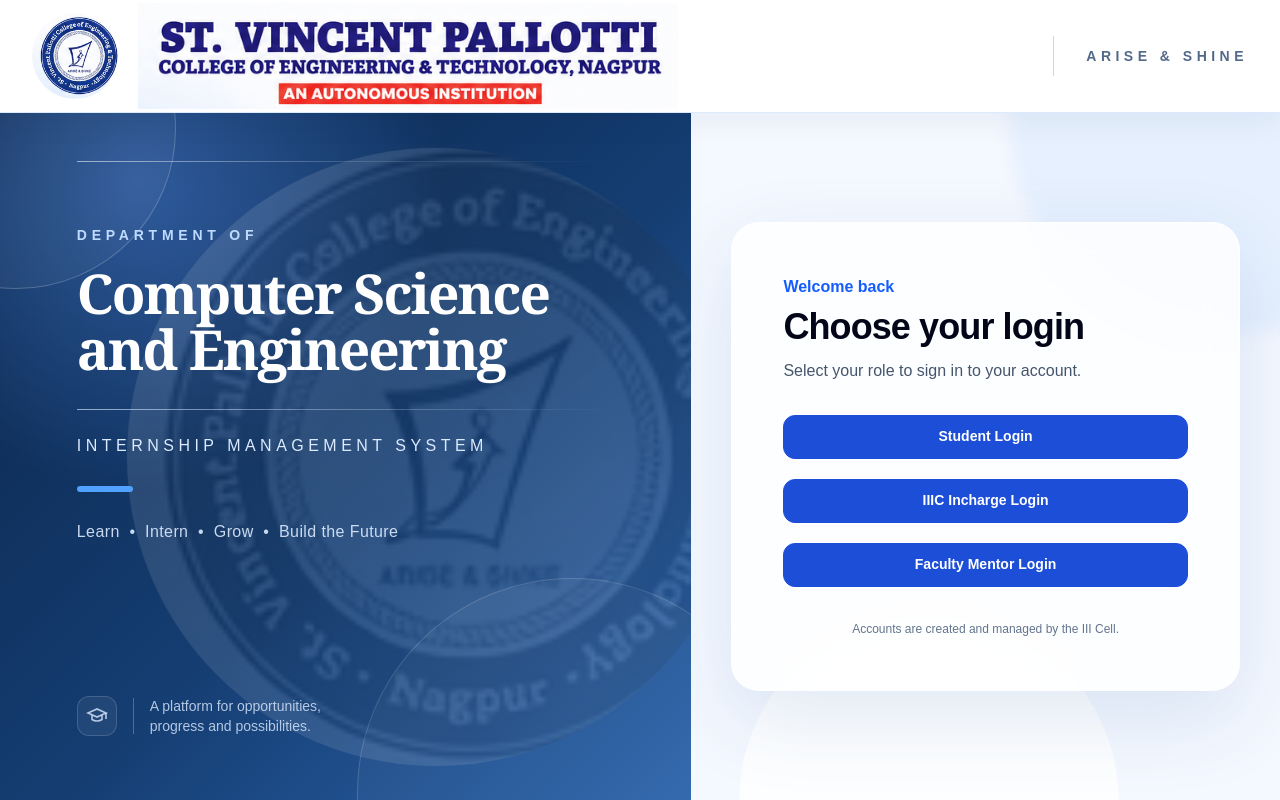
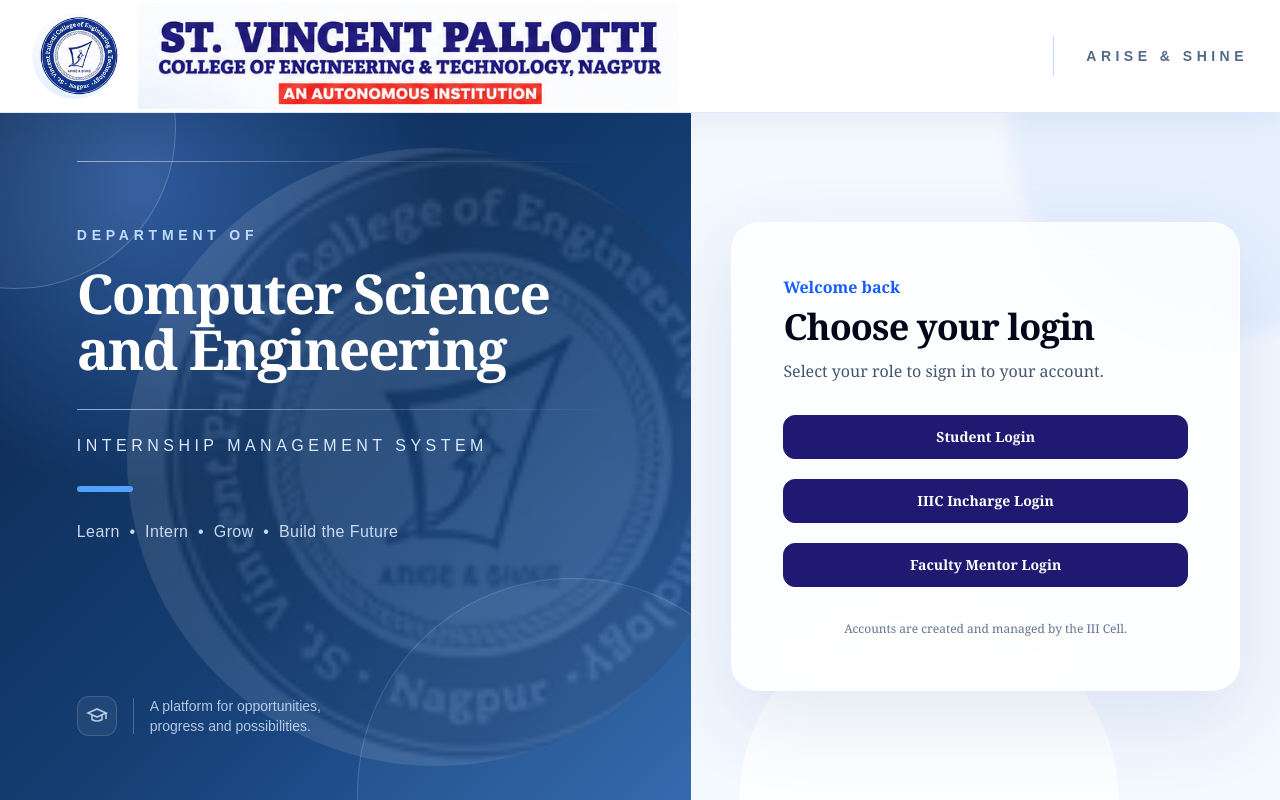
Before and after one commit to Mohit2656/internship_m, a Next.js app in the folder frontend/: page / in a window 1280 px wide. Built offline with nearby package versions, Linux system fonts and the light colour scheme; no server answers.

Commit message:
Style login panel with college colours and serif font

```diff
--- a/frontend/app/globals.css
+++ b/frontend/app/globals.css
@@ -5,6 +5,12 @@
 body { margin: 0; color: var(--ink); background: #f4f7fb; font-family: Arial, Helvetica, sans-serif; }
 .report-document { font-family: "Times New Roman", Times, serif; }
 button, input { font: inherit; }
+.login-panel {
+  font-family: Georgia, "Times New Roman", Times, serif;
+  --button-blue: #1f1972;
+  --button-hover: #19145c;
+  --button-active: #130f46;
+}
 /* Unlayered rules keep every native button (including future screens) on the
    shared theme, above Tailwind's utility layers. Layout utilities still apply. */
 :root {
--- a/frontend/app/login/page.tsx
+++ b/frontend/app/login/page.tsx
@@ -89,7 +89,7 @@
         </div>
       </section>
 
-      <section className="relative flex items-center justify-center overflow-hidden px-5 py-12 sm:px-10 lg:py-8">
+      <section className="login-panel relative flex items-center justify-center overflow-hidden px-5 py-12 sm:px-10 lg:py-8">
         <div className="absolute -right-40 -top-52 h-[430px] w-[430px] rounded-full bg-blue-100/55 blur-sm" />
         <div className="absolute -bottom-48 left-12 h-[380px] w-[380px] rounded-full bg-white/80" />
         <div className="relative w-full max-w-xl rounded-[1.75rem] border border-white/90 bg-white/80 p-7 shadow-[0_28px_80px_rgba(41,91,160,0.13)] backdrop-blur-xl sm:p-10 lg:p-[clamp(2rem,4vw,3.5rem)]">
```
